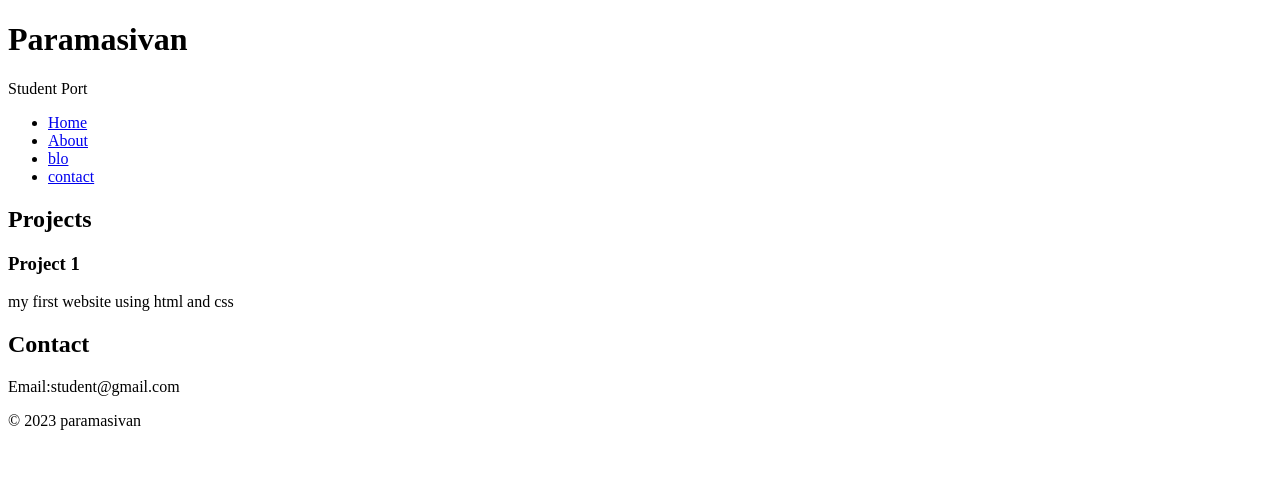
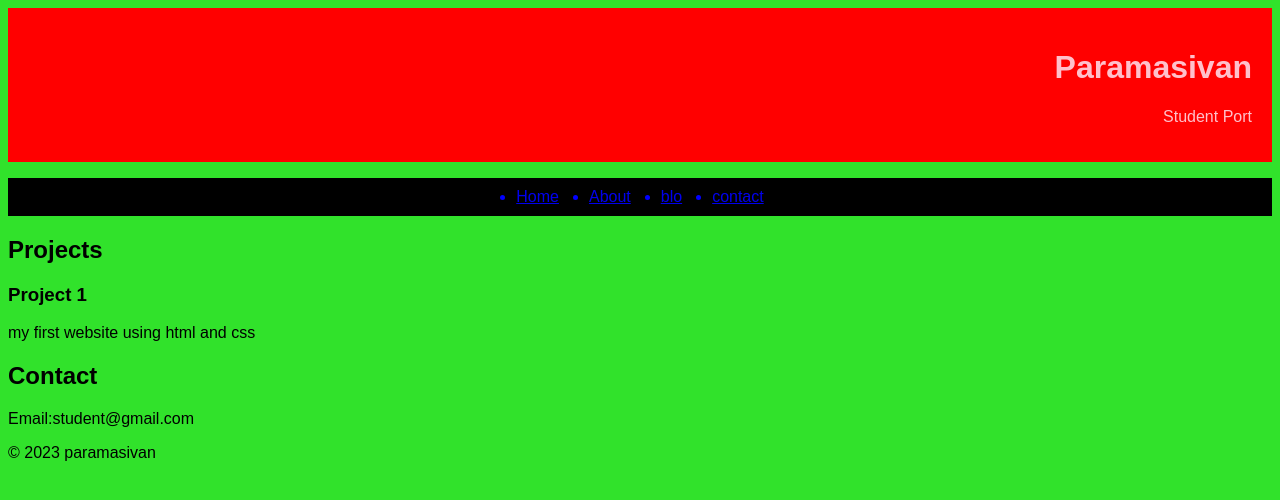
Before and after one commit to Sivangithu/MyDigitalportfolio, a plain HTML site: page index.html in a window 1280 px wide. Drawn offline with Linux system fonts and the light colour scheme.

Commit message:
Update index.html

```diff
--- a/index.html
+++ b/index.html
@@ -2,7 +2,7 @@
 <html lang="en">
 <head>
 <title>Sample webpage</title>
-<link rel="stylesheet" href="style.css">
+<link rel="stylesheet" href="Index.css">
 </head>
 <body>
     <header>
```
